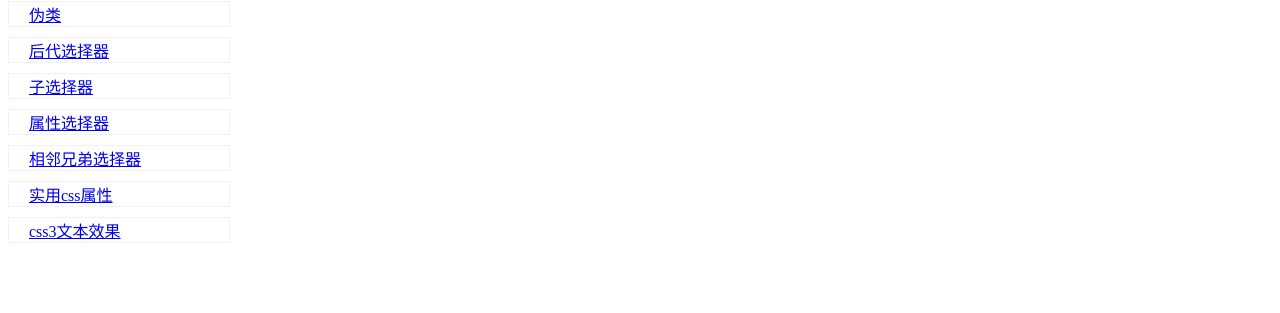
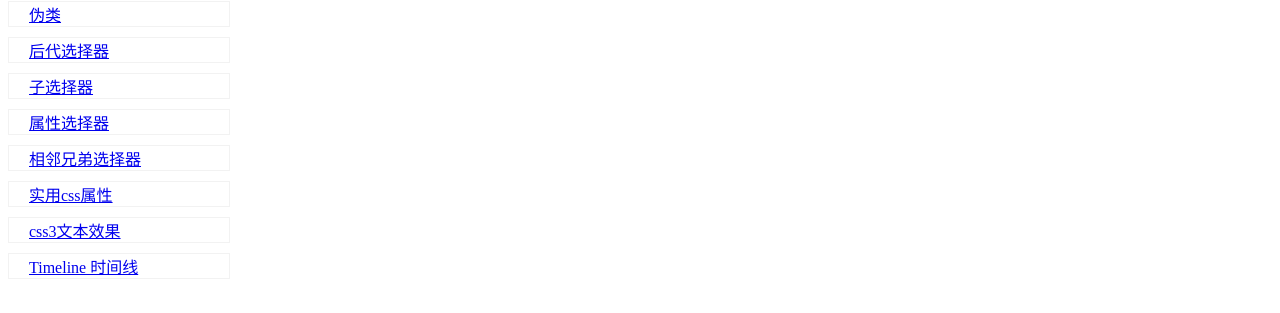
Before and after one commit to duzit/du-css, a plain HTML site: page index.html in a window 1280 px wide. Shown: the part 79-392 px from the top of the page. Drawn offline with Linux system fonts and the light colour scheme.

Commit message:
update index

```diff
--- a/index.html
+++ b/index.html
@@ -15,6 +15,7 @@
     <a href="./src/相邻兄弟选择器.html">相邻兄弟选择器</a>
     <a href="./src/实用css属性.html">实用css属性</a>
     <a href="./src/css3文本效果.html">css3文本效果</a>
+    <a href="./src/timeline时间线.html">Timeline 时间线</a>
   </div>
 </body>
 </html>
```
